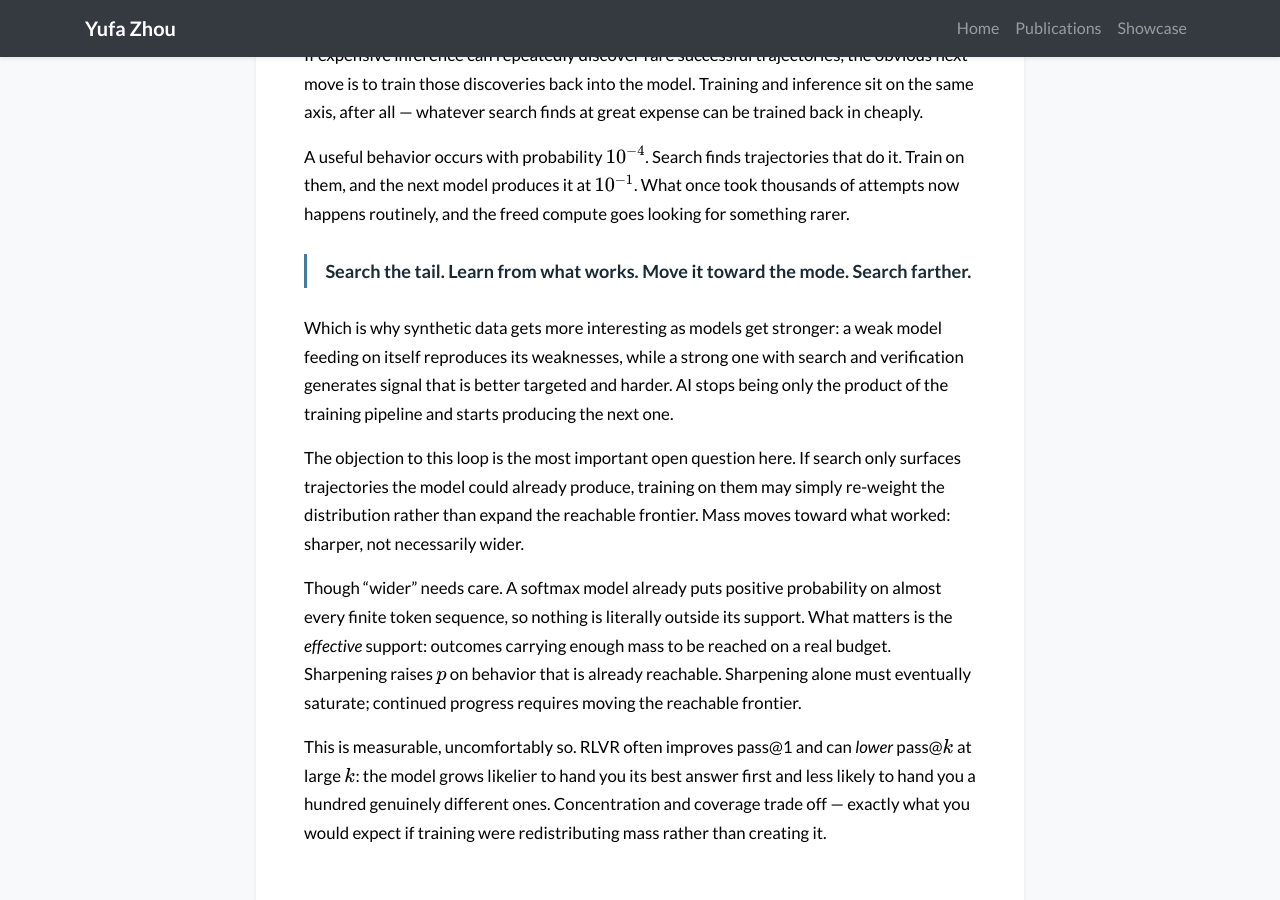
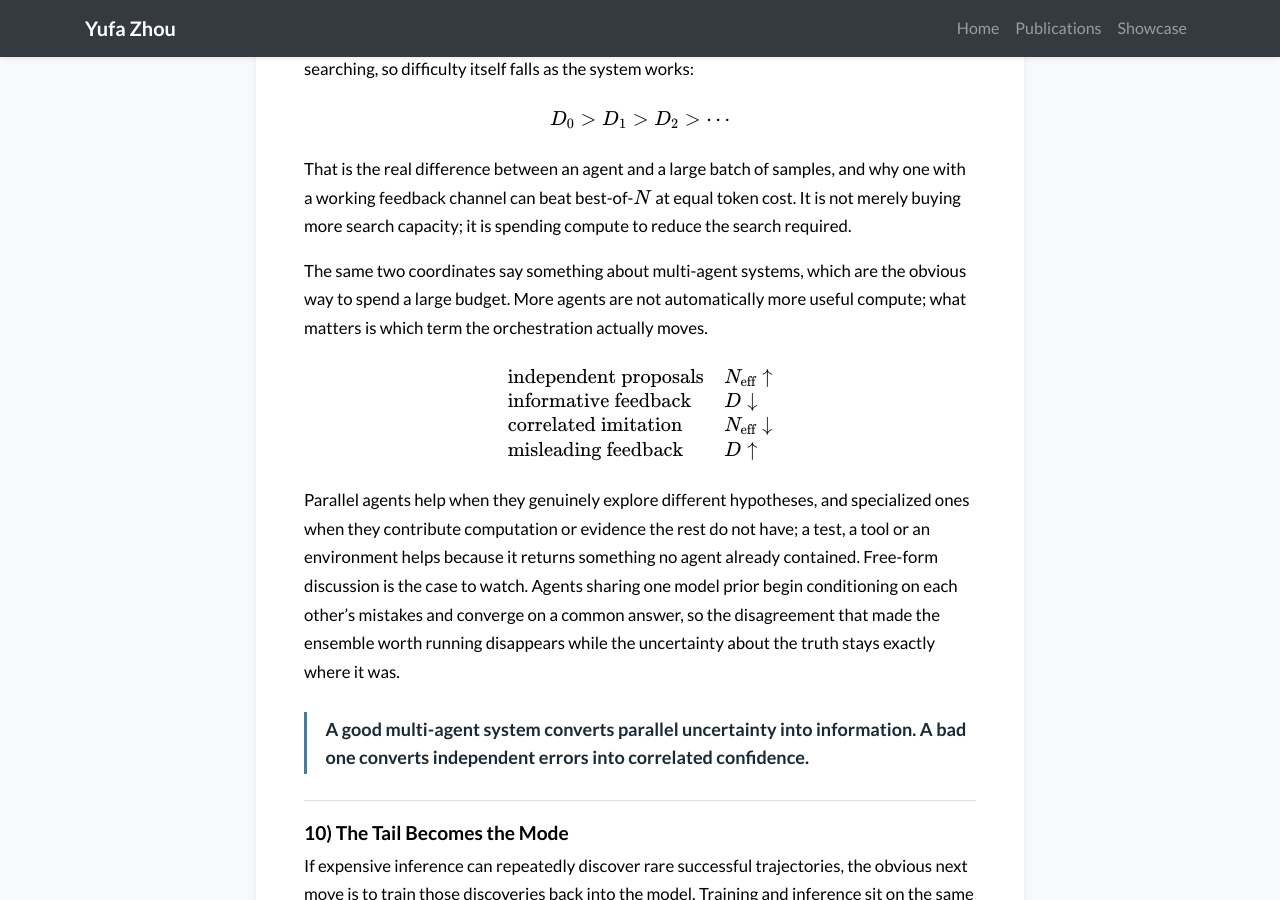
Before and after one commit to MasterZhou1/MasterZhou1.github.io, a Jekyll site: the page built from articles/scaling.md, in a window 1280 px wide and 900 px high, scrolled down 13216 px. Built offline with Jekyll 4.4.1, drawn with Linux system fonts in a browser that asks for light colours; nearby versions of some CDN libraries; a style sheet for code colours, icons or effects is not loaded; some of the changed text lies outside the part shown.

Commit message:
Treat the verifier as a feedback channel, not just a filter
Section 9 opened by asserting that a verifier can do more than choose
among finished samples. It now says why. Generation produces uncertainty
over trajectories; verification turns an outcome into information;
conditioning on that information changes the next distribution,

  p(a_{t+1} | h_t) -> p(a_{t+1} | h_t, v_t),

with v_t whatever the verifier or environment returned. Selection acts
on a distribution after the fact, feedback acts on the next one — which
is what lets a closed loop reduce the remaining search rather than only
buy more of it, and sets up D_0 > D_1 > D_2 > ... later in the section.

A short corollary follows that inequality: more agents are not
automatically more useful compute. Independent proposals raise N_eff and
informative feedback lowers D, but correlated imitation lowers N_eff and
misleading feedback raises D. Agents sharing one model prior condition on
each other's mistakes and converge, losing the disagreement that made the
ensemble worth running while the uncertainty about the truth stays put.

Uses N_{\text{eff}}, matching the notation established in section 3.
Every math block in the file parses under KaTeX 0.16.11 (31 display,
120 inline, 0 failures); the new blocks contain no bare "<".

Co-Authored-By: Claude Opus 5 (1M context) <noreply@anthropic.com>
Claude-Session: https://claude.ai/code/session_01B5up2Wsvg519qPZaDwUYek

```diff
--- a/articles/scaling.md
+++ b/articles/scaling.md
@@ -337,7 +337,15 @@ The idealization also assumes a *sound* checker, one that never accepts a wrong
 
 ### 9) Why Long-Horizon AI Does Not Immediately Collapse
 
-A verifier can do more than choose among finished samples. Put its feedback inside the loop, and it changes what gets sampled next.
+A verifier can do more than choose among finished samples. Generation produces uncertainty over possible trajectories; verification turns an outcome into information. Feed that information back into the context and the next distribution is no longer the one you started with:
+
+$$
+p_\theta(a_{t+1}\mid h_t)
+\;\longrightarrow\;
+p_\theta(a_{t+1}\mid h_t,v_t),
+$$
+
+with $v_t$ whatever the verifier or the environment returned. Selection acts on a distribution after the fact; feedback acts on the next one. Generation creates possibilities, verification makes them informative, and feedback spends that information on what gets generated next — which is how a closed loop can reduce the difficulty of the search that remains instead of only paying for more of it.
 
 An old intuition seems to contradict all of this. If each reasoning step is correct with probability $q$, then over a chain of length $L$,
 
@@ -368,6 +376,21 @@ D_0>D_1>D_2>\cdots
 $$
 
 That is the real difference between an agent and a large batch of samples, and why one with a working feedback channel can beat best-of-$N$ at equal token cost. It is not merely buying more search capacity; it is spending compute to reduce the search required.
+
+The same two coordinates say something about multi-agent systems, which are the obvious way to spend a large budget. More agents are not automatically more useful compute; what matters is which term the orchestration actually moves.
+
+$$
+\begin{array}{ll}
+\text{independent proposals} & N_{\text{eff}}\uparrow\\
+\text{informative feedback} & D\downarrow\\
+\text{correlated imitation} & N_{\text{eff}}\downarrow\\
+\text{misleading feedback} & D\uparrow
+\end{array}
+$$
+
+Parallel agents help when they genuinely explore different hypotheses, and specialized ones when they contribute computation or evidence the rest do not have; a test, a tool or an environment helps because it returns something no agent already contained. Free-form discussion is the case to watch. Agents sharing one model prior begin conditioning on each other's mistakes and converge on a common answer, so the disagreement that made the ensemble worth running disappears while the uncertainty about the truth stays exactly where it was.
+
+> **A good multi-agent system converts parallel uncertainty into information. A bad one converts independent errors into correlated confidence.**
 
 ---
 
```
